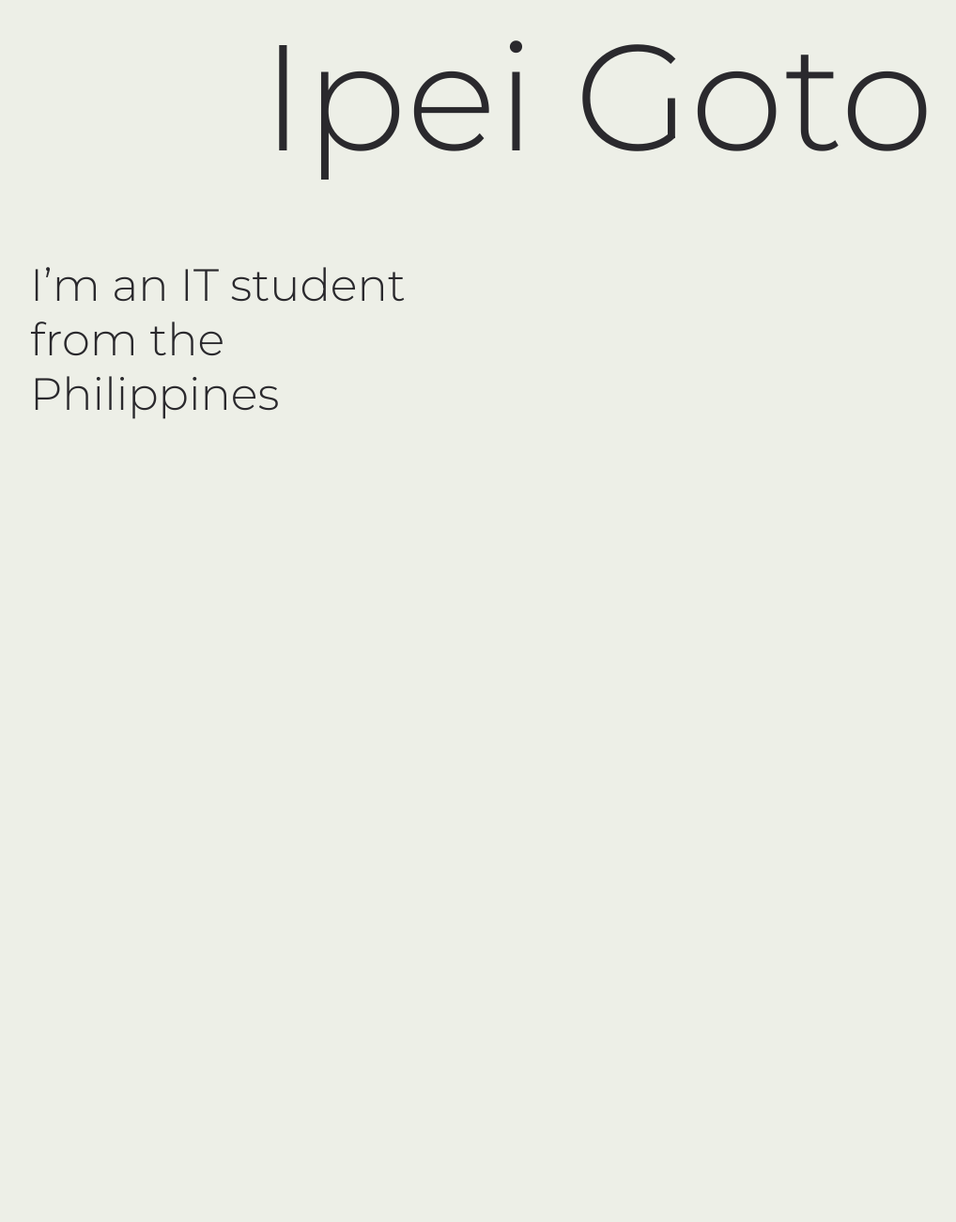
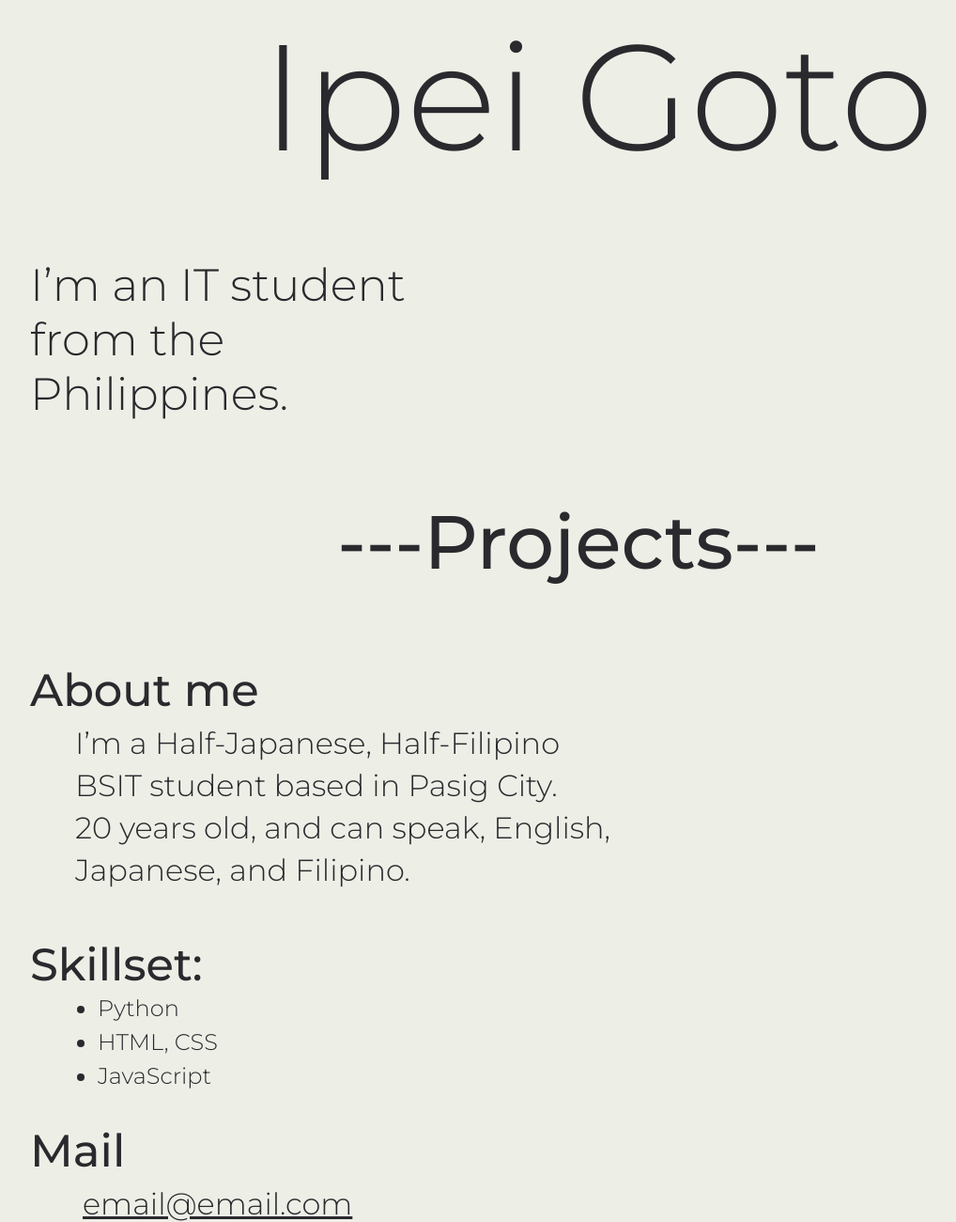
Before and after one commit to Meowxeth/Meowxeth.github.io, a plain HTML site: page index.html in a window 1280 px wide. Shown: the part 188-1488 px from the top of the page at 94% size, without its empty margins (24-1042 px from the left). Before the commit the page ends 800 px from the top, so only its background shows below. Drawn offline with Linux system fonts and the light colour scheme.

Commit message:
Projects, Bio
 Placeholder for project

bio part added.

```diff
--- a/index.html
+++ b/index.html
@@ -27,8 +27,31 @@
         Ipei Goto
       </h1>
     </div>
+
+    <div id="short-intro">
+      <p style="font-weight: 300; text-align: left; font-size: 3rem"">I’m an IT student from the Philippines.</p>
+    </div>
+
+    <div id="project-showcase">
+      <h2 style="font-weight: 500; font-size: 5rem; text-align: center; margin-top: 5rem;">---Projects---</h2>
+    </div>
+
     <div id="bio">
-      <p style="font-weight: 300; text-align: left; font-size: 3rem"">I’m an IT student from the Philippines</p>
+      <h2 style="font-weight:500; font-size: 3rem;">About me</h2>
+      <p  style="
+      font-weight:300; font-size: 2rem; line-height: 140%; width: 40rem; margin-top: 0.4rem; margin-left: 3rem;
+      ">
+        I’m a Half-Japanese, Half-Filipino <br> BSIT student based in Pasig City.<br> 20 years old, and can speak, English, Japanese, and Filipino.
+      </p>
+      <h4 style="font-weight: 500; font-size: 3rem; margin-top: 3rem;">Skillset:</h4>
+      <ul style="margin-left: 4.5rem;font-size: 1.5rem;font-weight: 300;line-height: 150.4%; /* 37.6px */">
+        <li>Python</li>
+        <li>HTML, CSS</li>
+        <li>JavaScript</li>
+      </ul>
+      <h2 style="font-weight:500; font-size: 3rem; margin-top:2rem;">Mail</h2>
+      <p style="font-weight: 300; font-size: 2rem; margin-left: 3.5rem; margin-top: 0.5rem;"><a href="">email@email.com</a></p>
     </div>
+
   </body>
 </html>
--- a/style.css
+++ b/style.css
@@ -10,8 +10,12 @@
     margin-left: 2.5rem;
     padding: 10px;
 }
-#bio{
+#short-intro{
     margin-top: 4rem;
     margin-left: 3.5rem;
     width: 25rem;
 }
+#bio{
+    margin-left: 3.5rem;
+    margin-top: 5rem;
+}
```
Also changed, not shown: 1 other file.
